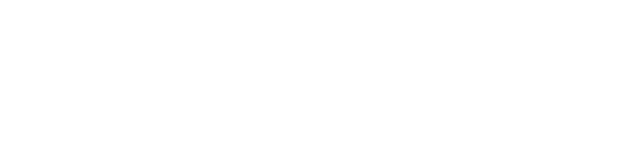
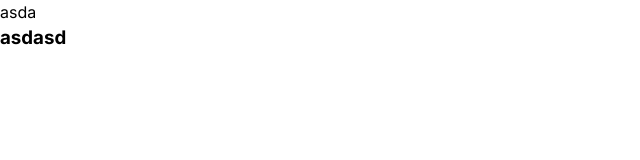
Before and after one commit to thekadiroglu/acunMedyaFrontendTeam, a plain HTML site: page index.html in a window 1280 px wide. Shown: the whole page, without its empty margins (0-640 px from the left). Drawn offline with Linux system fonts and the light colour scheme.

Commit message:
first try

```diff
--- a/index.html
+++ b/index.html
@@ -36,7 +36,8 @@
 
         </div>
         <div class="review-button">
-
+            <p>asda</p>
+            <h3>asdasd</h3>
         </div>
     </section>
 
```
